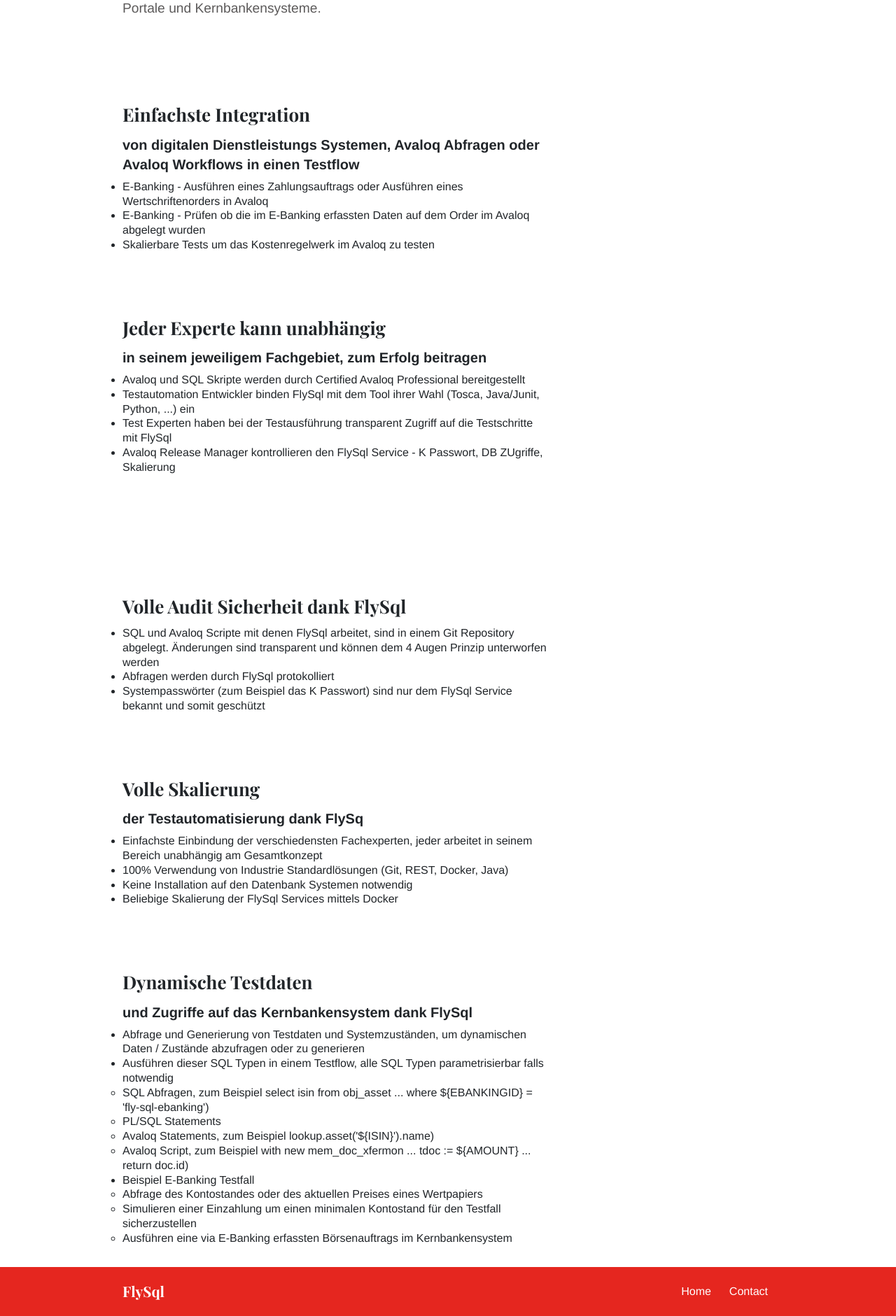
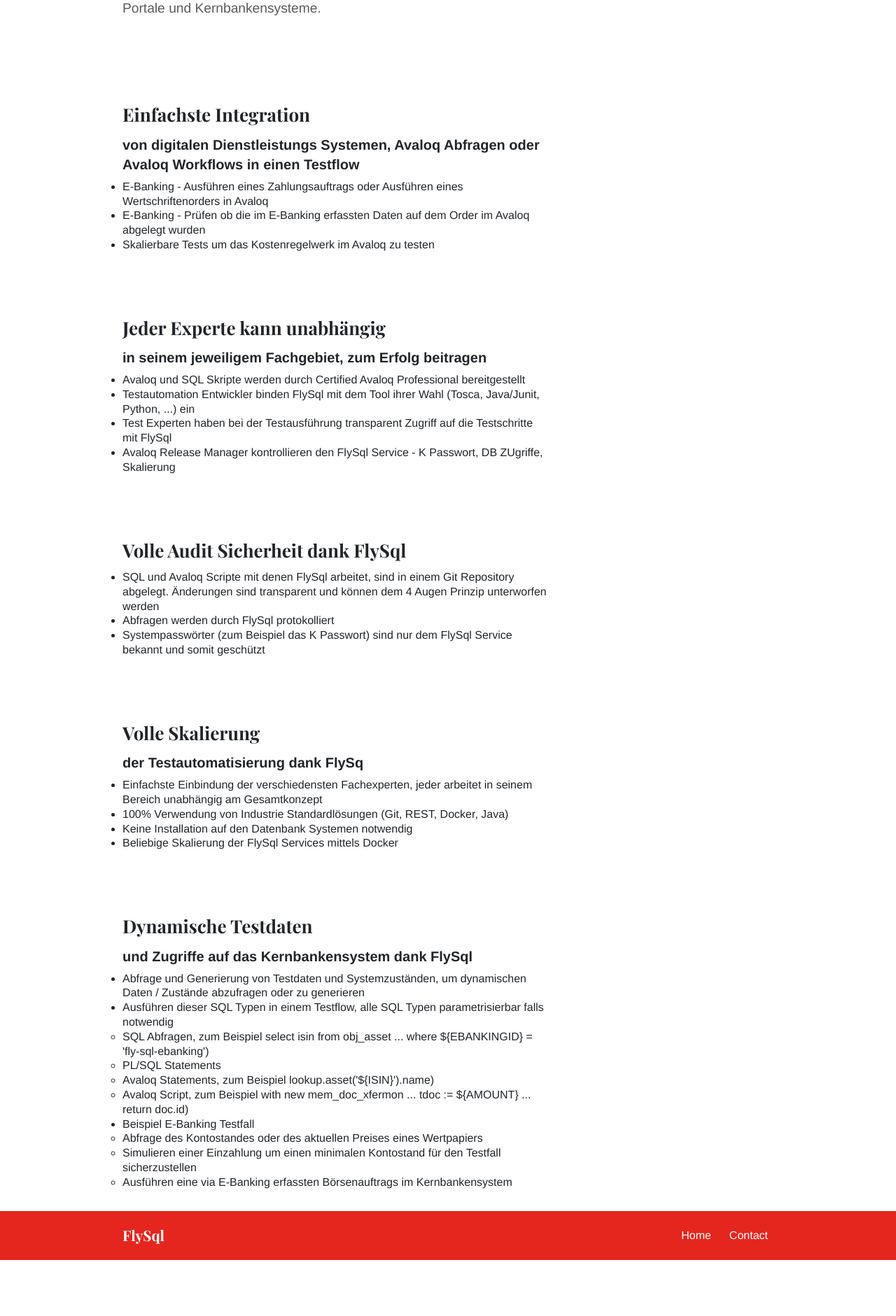
Before and after one commit to flysql/flysql.github.io, a Jekyll site: the page built from index.md, in a window 1280 px wide. Shown: the part 701-2582 px from the top of the page at 70% size. Built offline with Jekyll 4.4.1, drawn with Linux system fonts in a browser that asks for light colours; after the commit the page ends 2502 px from its top, so only the background shows below that.

Commit message:
remove empty container

```diff
--- a/_layouts/home.html
+++ b/_layouts/home.html
@@ -55,11 +55,6 @@
           </div>
         </div>
       </div>
-    </div>
-  </div>
-  <div class="container pt-6 pb-6 pb-md-2">
-    <div class="row justify-content-start">
-
     </div>
   </div>
   <div class="container pt-6 pb-6 pb-md-2">
```
